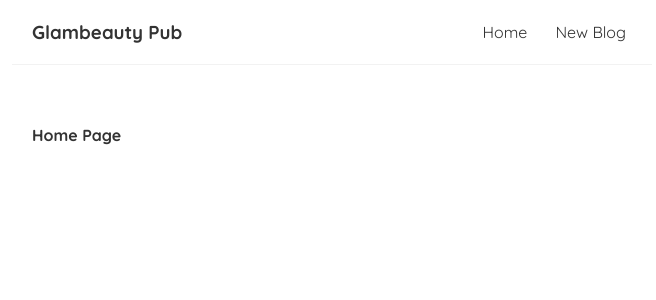
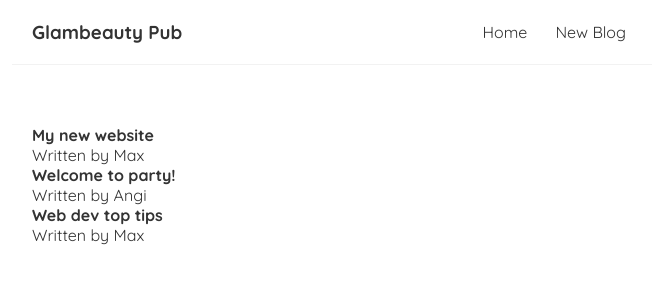
Before and after one commit to m3xpl4y/glam-beauty-pub, a React (Create React App) app: page / in a window 1280 px wide. Shown: the top 300 px of the page, without its empty margins (308-964 px from the left). Built offline with nearby package versions, Linux system fonts and the light colour scheme.

Commit message:
fetch array

```diff
--- a/src/Home.js
+++ b/src/Home.js
@@ -1,7 +1,19 @@
+import { useState } from "react";
+
 const Home = () => {
+    const [blogs, setBlogs] = useState([
+        {title: 'My new website', body: 'This is my new website', author: 'Max', id: 1},
+        {title: 'Welcome to party!', body: 'This is the party blog', author: 'Angi', id: 2},
+        {title: 'Web dev top tips', body: 'From dev to beginner', author: 'Max', id: 3}
+    ]);
     return (
         <div className="home">
-            <h4>Home Page</h4>
+            {blogs.map((blog)=>(
+                <div className="blog-preview" key={blog.id}>
+                    <h4>{blog.title}</h4>
+                    <p>Written by {blog.author}</p>
+                </div>
+            ))}
         </div>
      );
 }
```
